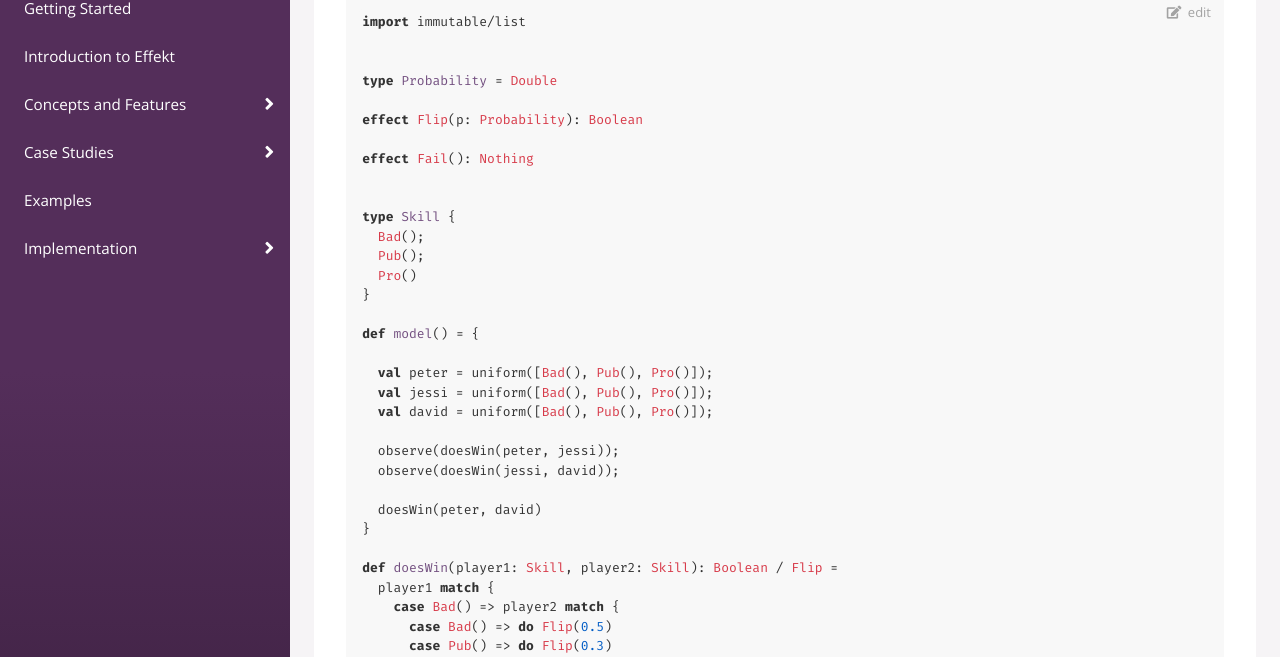
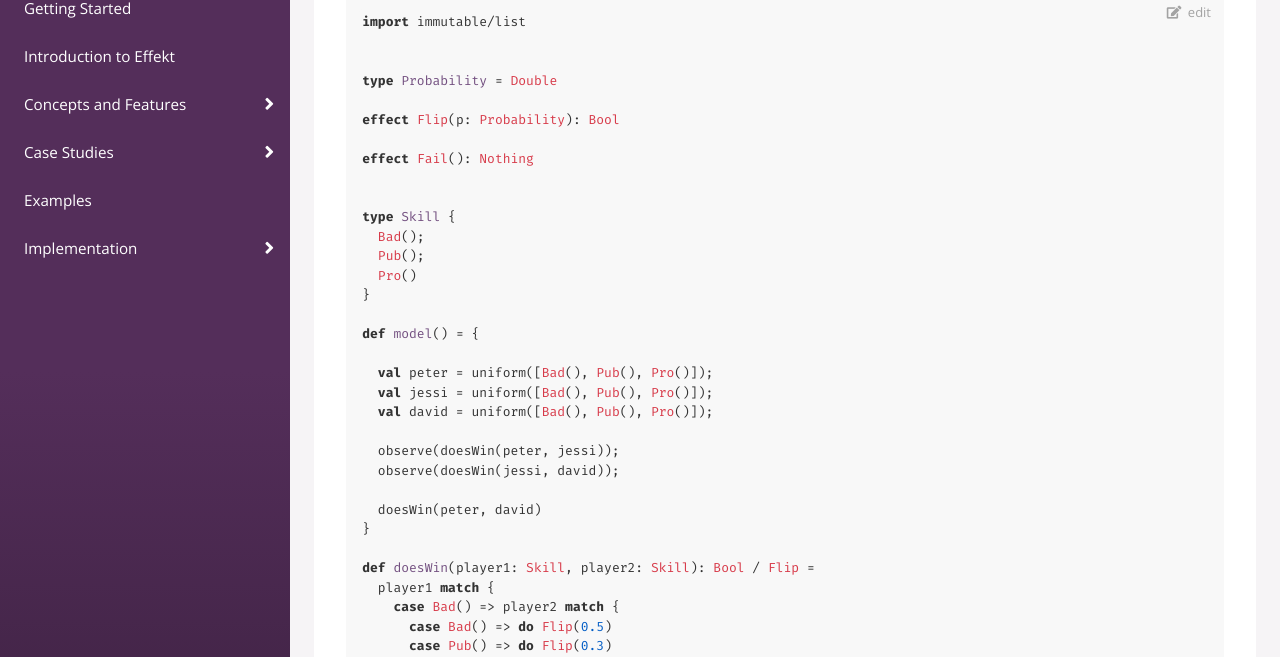
Before and after one commit to effekt-lang/effekt-website, a Jekyll site: the page built from _examples/probabilistic.md, in a window 1280 px wide and 900 px high. Shown: the part 168-825 px from the top of the window. Built offline with Jekyll 4.4.1, drawn with Linux system fonts in a browser that asks for light colours.

Commit message:
Rename Boolean to Bool

```diff
--- a/_examples/probabilistic.md
+++ b/_examples/probabilistic.md
@@ -9,7 +9,7 @@ import immutable/list
 
 type Probability = Double
 
-effect Flip(p: Probability): Boolean
+effect Flip(p: Probability): Bool
 
 effect Fail(): Nothing
 
@@ -32,7 +32,7 @@ def model() = {
   doesWin(peter, david)
 }
 
-def doesWin(player1: Skill, player2: Skill): Boolean / Flip =
+def doesWin(player1: Skill, player2: Skill): Bool / Flip =
   player1 match {
     case Bad() => player2 match {
       case Bad() => do Flip(0.5)
@@ -88,7 +88,7 @@ def unionDistribution[A](xs: Distribution[A], ys: Distribution[A]): Distribution
   }
 }
 
-def observe(condition: Boolean): Unit / Fail = {
+def observe(condition: Bool): Unit / Fail = {
   if(condition) {
     ()
   } else {
--- a/_layouts/home.html
+++ b/_layouts/home.html
@@ -90,7 +90,7 @@ transfers the control-flow to the handler that catches (or "handles") the effect
 send values to the handler (here <code class="language-effekt">n</code>).</p>
 </div>
 <div>
-<pre><code class="language-effekt">effect Yield(n: Int): Boolean
+<pre><code class="language-effekt">effect Yield(n: Int): Bool
 
 def example() = {
   var produce = true;
```
Also changed, not shown: docs/concepts/effect-handlers.md (+1 -1 lines).
